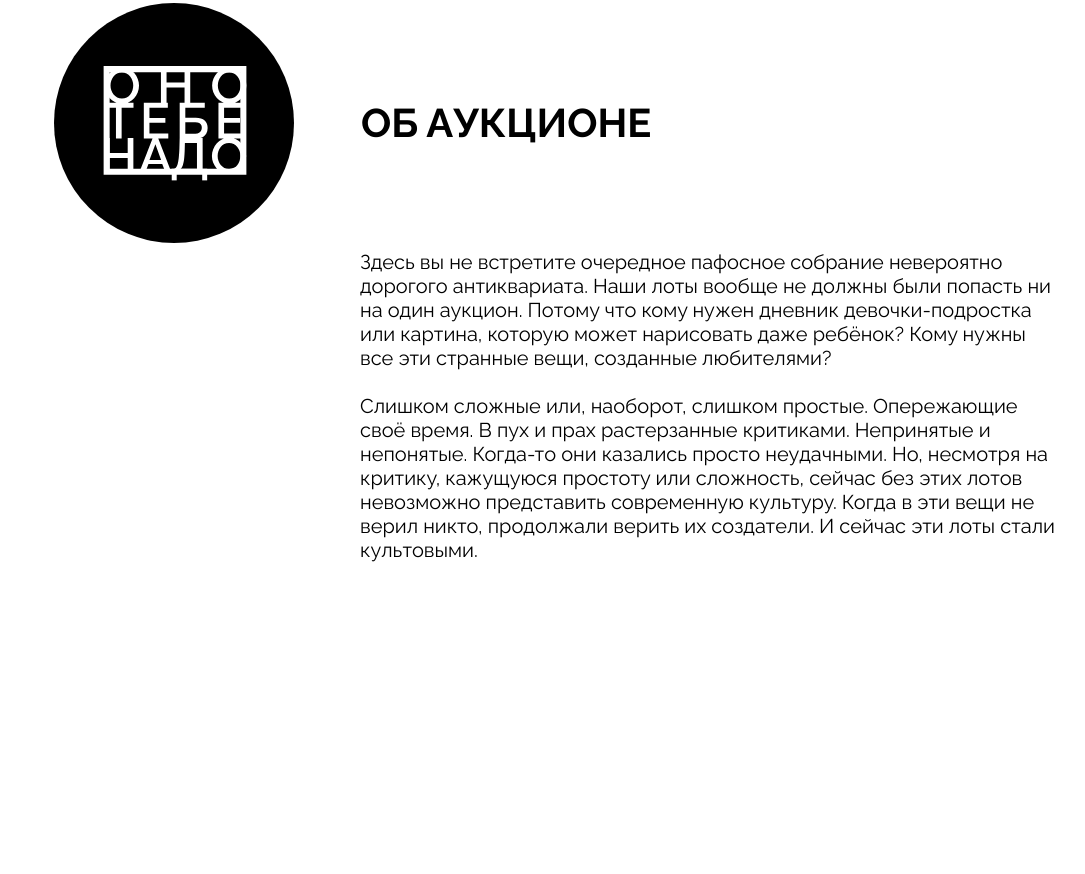
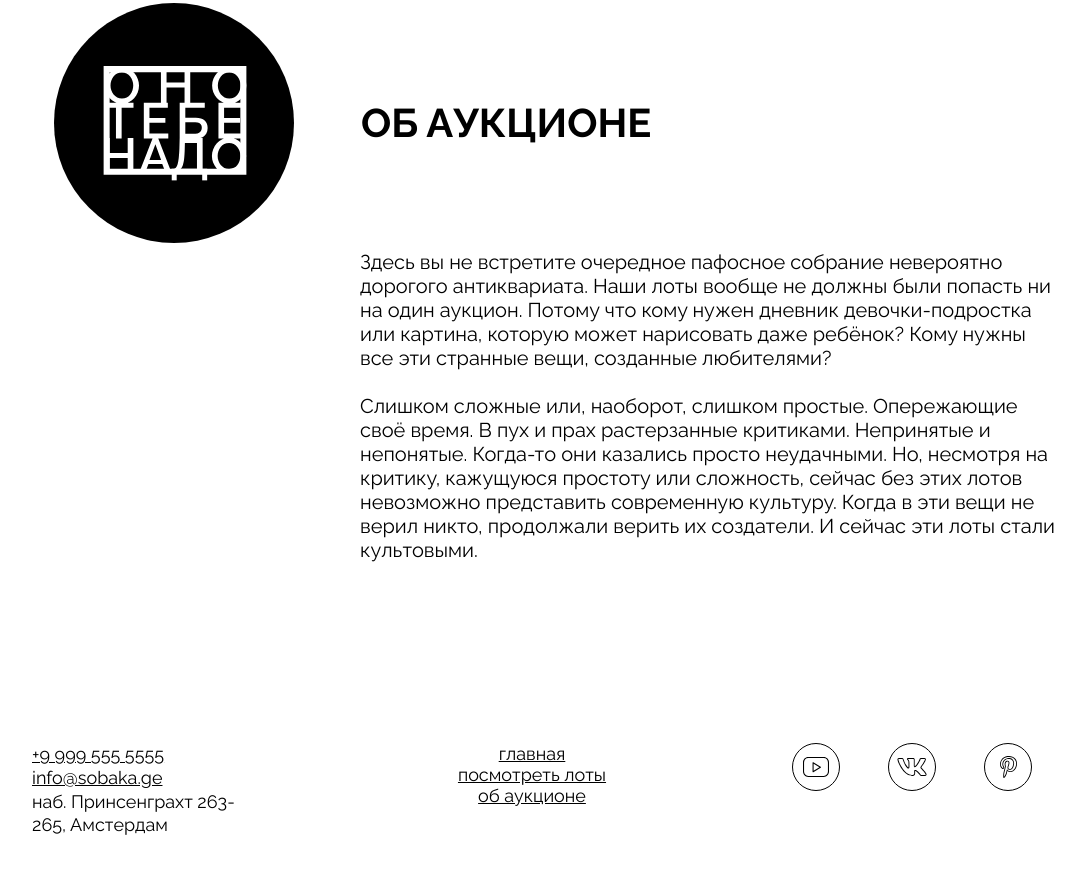
Before and after one commit to AxeWiking/ono-tebe-nado, a plain HTML site: page index.html in a window 1280 px wide. Shown: the part 2099-2973 px from the top of the page, without its empty margins (108-1193 px from the left). Before the commit the page ends 2790 px from the top, so only its background shows below. Drawn offline with Linux system fonts and the light colour scheme.

Commit message:
десять

```diff
--- a/index.html
+++ b/index.html
@@ -99,6 +99,36 @@
         </div>
       </section>
     </main>
-    <footer></footer>
+    <footer class="footer">
+      <div class="footer__address" >
+        <a href="tel:+99995555555">+9 999 555 5555</a><br>
+        <a href="mailto:info@sobaka.ge">info@sobaka.ge</a><br>
+        <address class="address">наб. Принсенграхт 263-<br> 265, Амстердам</address>
+      </div>
+      <nav class="footer__menu">
+        <ul class="footer__links-list">
+          <li class="footer__links-list-item footer__link_active">
+            <a class="footer__link" href="#0">главная</a>
+          </li>
+          <li class="footer__links-list-item">
+            <a class="footer__link" href="#0">посмотреть лоты</a>
+          </li>
+          <li class="footer__links-list-item">
+            <a class="footer__link" href="#0">об аукционе</a>
+          </li>
+        </ul>
+      </nav>
+      <ul class="footer__social-list">
+        <li class="footer__social-list-item">
+          <a class="footer__social-link" href="#0"><img class="footer__social-icon" src="./images/yt.svg" alt="YouTube link"></img></a>
+        </li>
+        <li class="footer__social-list-item">
+          <a class="footer__social-link" href="#0"><img class="footer__social-icon" src="./images/vk.svg" alt="VK link"></img></a>
+        </li>
+        <li class="footer__social-list-item">
+          <a class="footer__social-link" href="#0"><img class="footer__social-icon" src="./images/pinterest.svg" alt="Pinterest link"></img></a>
+        </li>
+      </ul>
+    </footer>
   </body>
 </html>
--- a/styles/style.css
+++ b/styles/style.css
@@ -137,6 +137,7 @@
   display: flex;
   flex-direction: column;
   justify-content:space-between;
+  margin: 140px 25px 140px;
   height: 692px;
 }
 
@@ -145,13 +146,12 @@
   font-size: 40px;
   line-height: 1.15em;
   text-transform: uppercase;
-  padding: 6px 62px 0;
+  padding: 6px 37px 0;
 }
 
 .lots__card-list {
   display: flex;
-  justify-content: space-around;
-  padding: 0 10px 0;
+  justify-content: space-between;
 }
 
 .lots__card-list-item {
@@ -192,7 +192,7 @@
   font-size: 20px;
   line-height: 1.15em;
   text-transform: lowercase;
-  padding-left: 62px;
+  padding-left: 37px;
   position: relative;
   top: 5px;
 }
@@ -256,9 +256,52 @@
   padding-left: 19px;
   position: relative;
   bottom: 40px;
-  /* letter-spacing: -0.00em; */
 }
 
 .about__column p {
   margin-bottom: 24px;
 }
+
+.footer {
+  display: grid;
+  grid-template-columns: 2fr 1fr 2fr;
+  align-content: start;
+  justify-items: center;
+  margin: 192px 24px 100px;
+  font-size: 18px;
+}
+
+.footer__address {
+  justify-self: start;
+  padding-left: 26px;
+  line-height: 1.3;
+}
+
+.footer__links-list {
+  display: flex;
+  flex-direction: column;
+  align-items: center;
+  list-style-position: inside;
+  list-style-type: none;
+}
+
+.footer__social-list {
+  display: flex;
+  justify-content: space-between;
+  list-style-position: inside;
+  list-style-type: none;
+  padding-right: 26px;
+}
+
+.footer__social-list {
+  justify-self: end;
+}
+
+.footer__social-list-item {
+  padding-left: 48px;
+}
+
+.footer__social-icon {
+  height: 48px;
+  vertical-align: top;
+}
```
